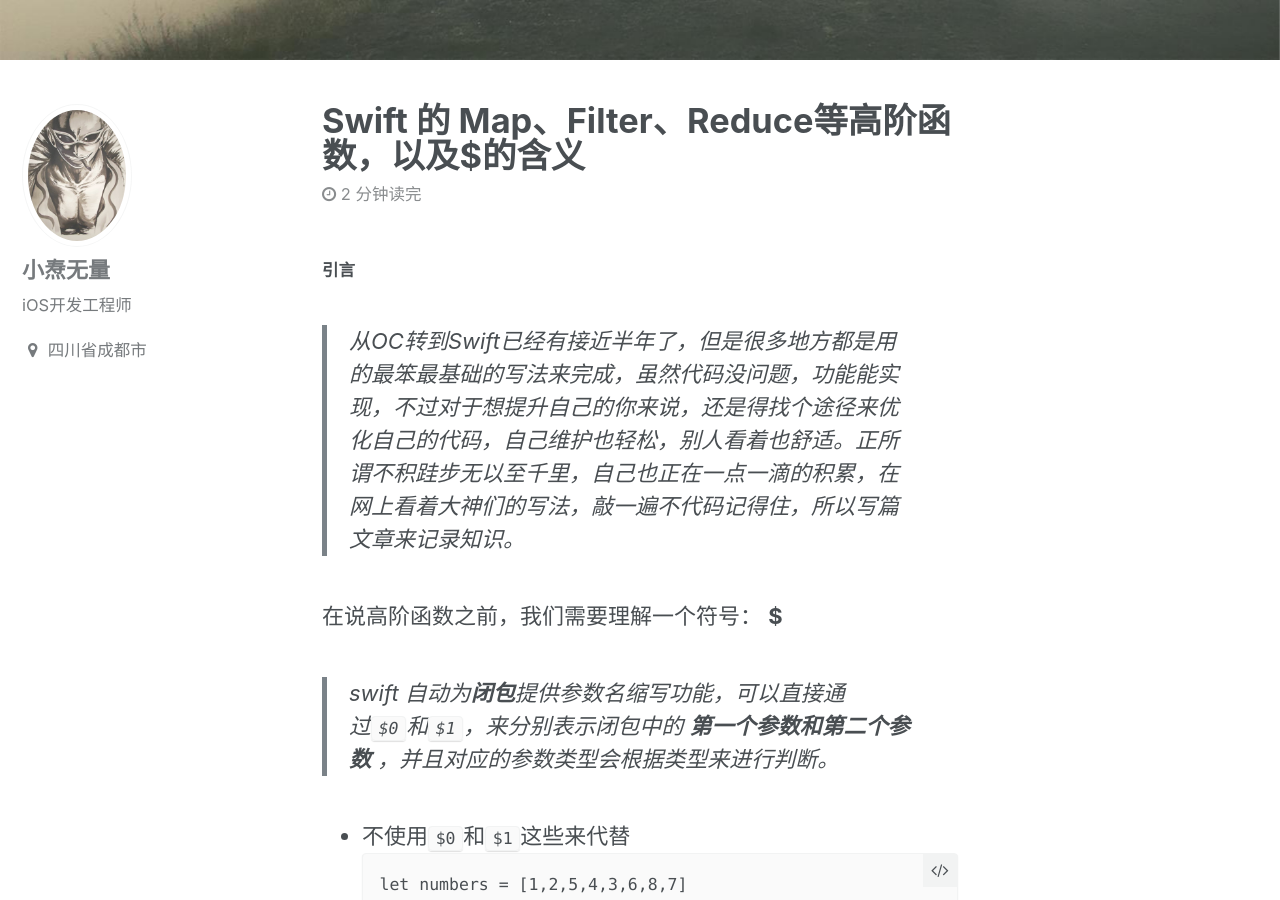
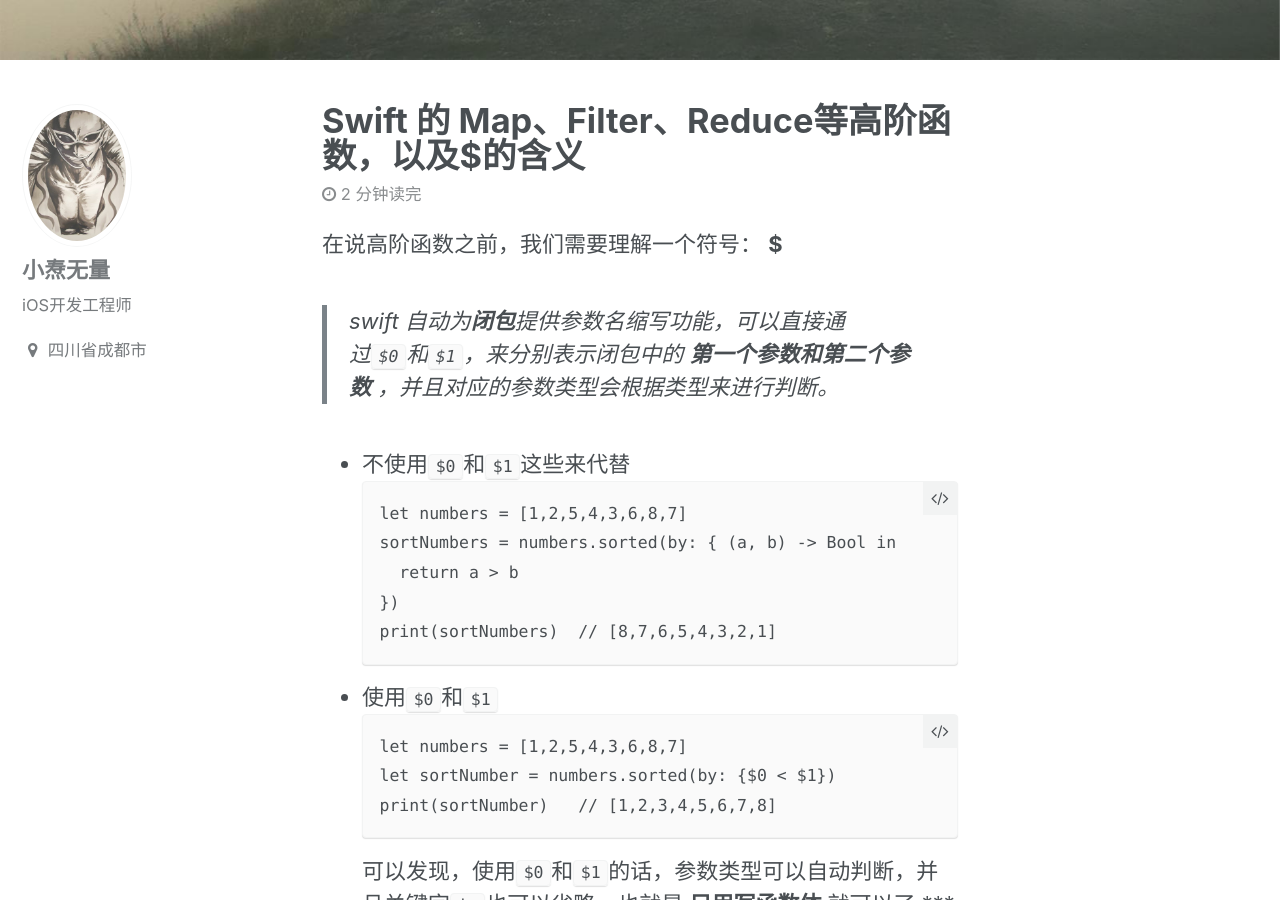
Before and after one commit to xiaotaowuliang/xiaotaowuliang.github.io, a Jekyll site: the page built from _posts/2018-03-04-Swift-Tips.md, in a window 1280 px wide and 900 px high, scrolled down 471 px. Built offline with Jekyll 4.4.1, drawn with Linux system fonts in a browser that asks for light colours.

Commit message:
文章格式修改

```diff
--- a/_posts/2018-03-04-Swift-Tips.md
+++ b/_posts/2018-03-04-Swift-Tips.md
@@ -7,12 +7,6 @@ categories:
 tags:
   - Swift
 ---
-
-##### 引言
-
-> 从OC转到Swift已经有接近半年了，但是很多地方都是用的最笨最基础的写法来完成，虽然代码没问题，功能能实现，不过对于想提升自己的你来说，还是得找个途径来优化自己的代码，自己维护也轻松，别人看着也舒适。正所谓不积跬步无以至千里，自己也正在一点一滴的积累，在网上看着大神们的写法，敲一遍不代码记得住，所以写篇文章来记录知识。
-
-
 
 在说高阶函数之前，我们需要理解一个符号： __$__
 
```
